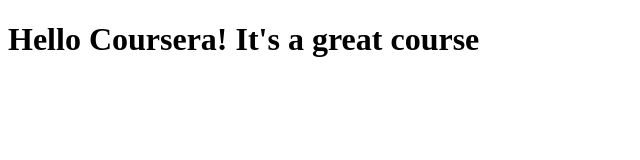
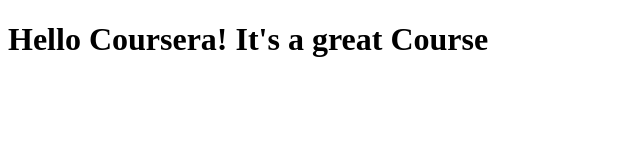
Before and after one commit to LeonX25/Coursera-Test, a plain HTML site: page site/index.html in a window 1280 px wide. Shown: the full height of the page, 0-640 px from the left. Drawn offline with Linux system fonts and the light colour scheme.

Commit message:
module2-solution

```diff
--- a/site/index.html
+++ b/site/index.html
@@ -4,6 +4,6 @@
 	<title>Hello Coursera</title>
 </head>
 <body>
-<H1>Hello Coursera! It's a great course</H1>
+<H1>Hello Coursera! It's a great Course</H1>
 </body>
 </html>
```
